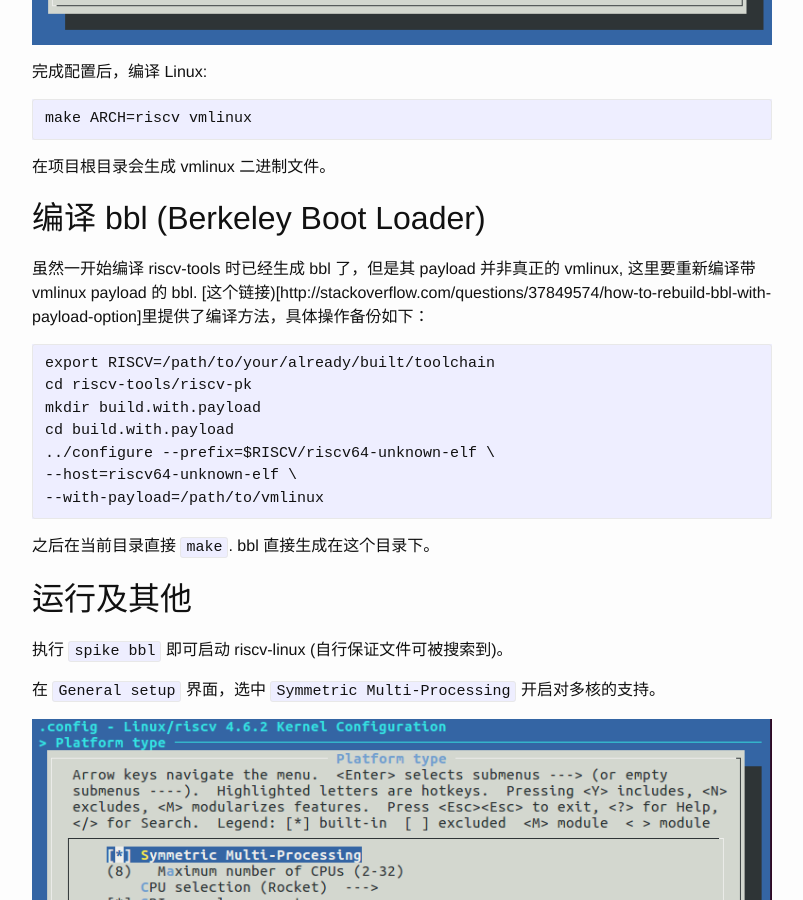
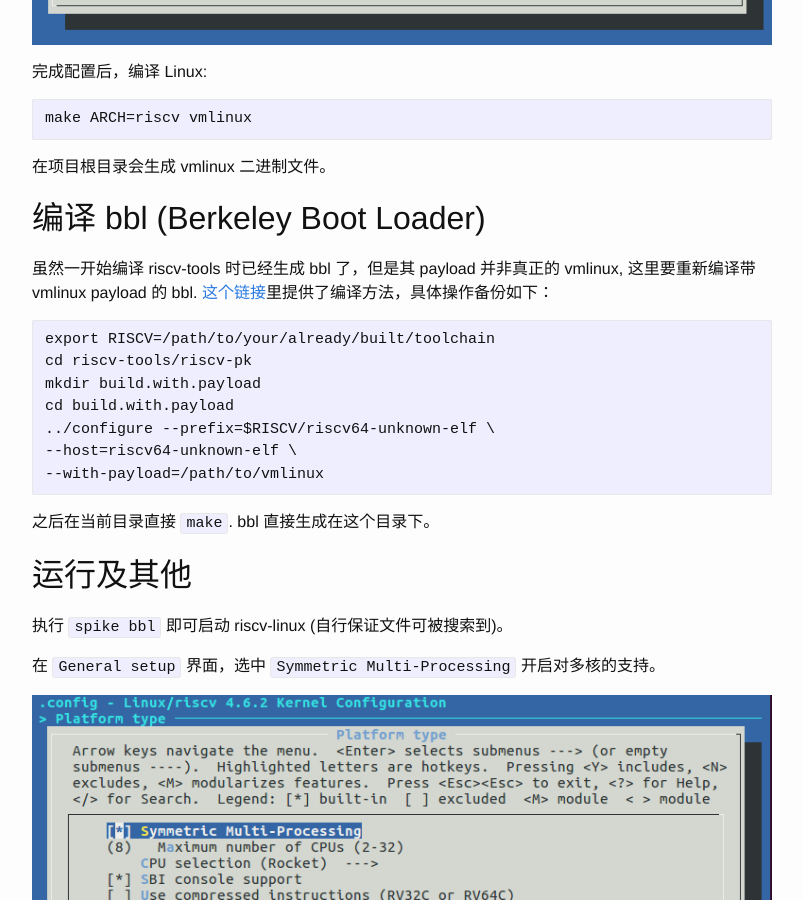
Before and after one commit to Wonicon/Wonicon.github.io, a Jekyll site: the page built from _posts/2017-02-01-spike-riscv-linux.md, in a window 1280 px wide and 900 px high, scrolled down 6247 px. Shown: the whole window, without its empty margins (238-1041 px from the left). Built offline with Jekyll 4.4.1, drawn with Linux system fonts in a browser that asks for light colours; comment, search, counter and statistics services are not loaded; some of the changed lines change nothing that is shown.

Commit message:
Fix a markdown link typo

````diff
--- a/_posts/2017-02-01-spike-riscv-linux.md
+++ b/_posts/2017-02-01-spike-riscv-linux.md
@@ -186,7 +186,7 @@ make ARCH=riscv vmlinux
 ## 编译 bbl (Berkeley Boot Loader)
 
 虽然一开始编译 riscv-tools 时已经生成 bbl 了，但是其 payload 并非真正的 vmlinux, 这里要重新编译带 vmlinux payload 的 bbl.
-[这个链接)[http://stackoverflow.com/questions/37849574/how-to-rebuild-bbl-with-payload-option]里提供了编译方法，具体操作备份如下：
+[这个链接](http://stackoverflow.com/questions/37849574/how-to-rebuild-bbl-with-payload-option)里提供了编译方法，具体操作备份如下：
 
 ```
 export RISCV=/path/to/your/already/built/toolchain
````
